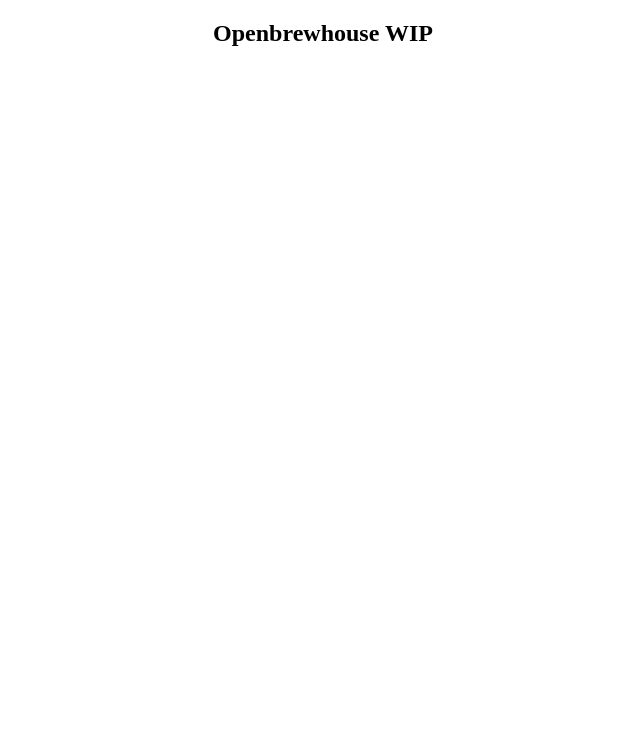
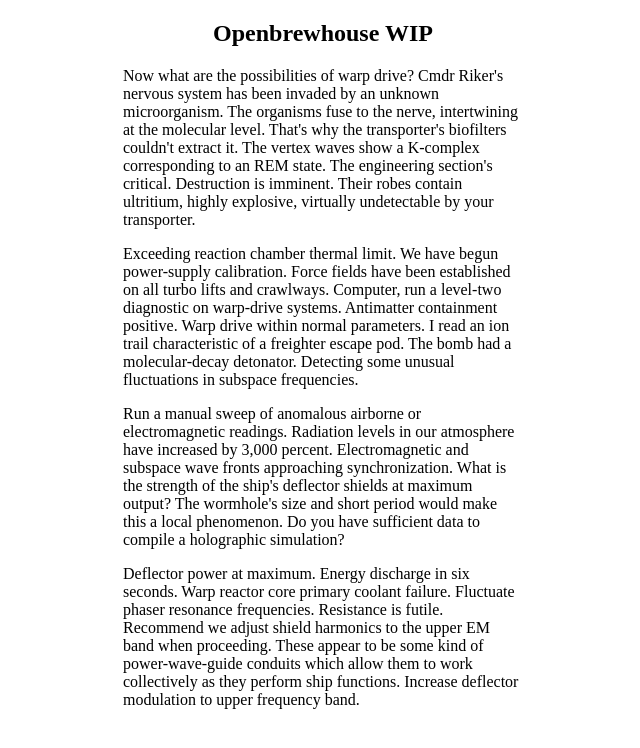
Before and after one commit to jvasti/openbrewhouse, a SvelteKit app: page / in a window 1280 px wide. Shown: the top 748 px of the page, without its empty margins (317-957 px from the left). Built offline with nearby package versions, Linux system fonts and the light colour scheme.

Commit message:
Add ipsum test paragraphs to test out deployment action

```diff
--- a/src/routes/+page.svelte
+++ b/src/routes/+page.svelte
@@ -5,10 +5,47 @@
 
 <section>
 	<h1>Openbrewhouse WIP</h1>
+	<p>
+		Now what are the possibilities of warp drive? Cmdr Riker's nervous system has been invaded by an
+		unknown microorganism. The organisms fuse to the nerve, intertwining at the molecular level.
+		That's why the transporter's biofilters couldn't extract it. The vertex waves show a K-complex
+		corresponding to an REM state. The engineering section's critical. Destruction is imminent.
+		Their robes contain ultritium, highly explosive, virtually undetectable by your transporter.
+	</p>
+
+	<p>
+		Exceeding reaction chamber thermal limit. We have begun power-supply calibration. Force fields
+		have been established on all turbo lifts and crawlways. Computer, run a level-two diagnostic on
+		warp-drive systems. Antimatter containment positive. Warp drive within normal parameters. I read
+		an ion trail characteristic of a freighter escape pod. The bomb had a molecular-decay detonator.
+		Detecting some unusual fluctuations in subspace frequencies.
+	</p>
+
+	<p>
+		Run a manual sweep of anomalous airborne or electromagnetic readings. Radiation levels in our
+		atmosphere have increased by 3,000 percent. Electromagnetic and subspace wave fronts approaching
+		synchronization. What is the strength of the ship's deflector shields at maximum output? The
+		wormhole's size and short period would make this a local phenomenon. Do you have sufficient data
+		to compile a holographic simulation?
+	</p>
+
+	<p>
+		Deflector power at maximum. Energy discharge in six seconds. Warp reactor core primary coolant
+		failure. Fluctuate phaser resonance frequencies. Resistance is futile. Recommend we adjust
+		shield harmonics to the upper EM band when proceeding. These appear to be some kind of
+		power-wave-guide conduits which allow them to work collectively as they perform ship functions.
+		Increase deflector modulation to upper frequency band.
+	</p>
 </section>
 
 <style>
 	h1 {
 		text-align: center;
 	}
+	p {
+		width: 400px;
+		margin: auto;
+		margin: 0 auto;
+		padding-bottom: 16px;
+	}
 </style>
```
